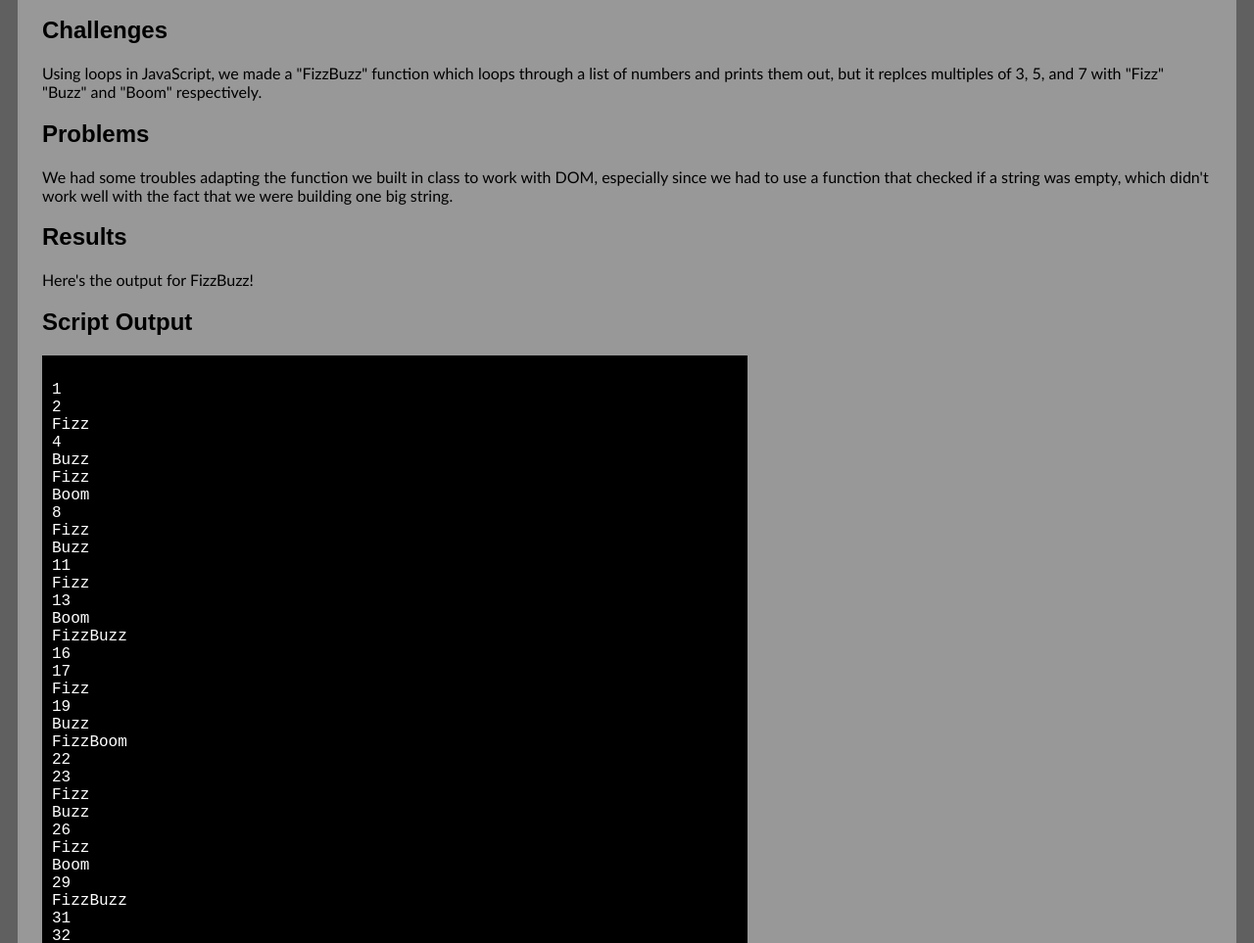
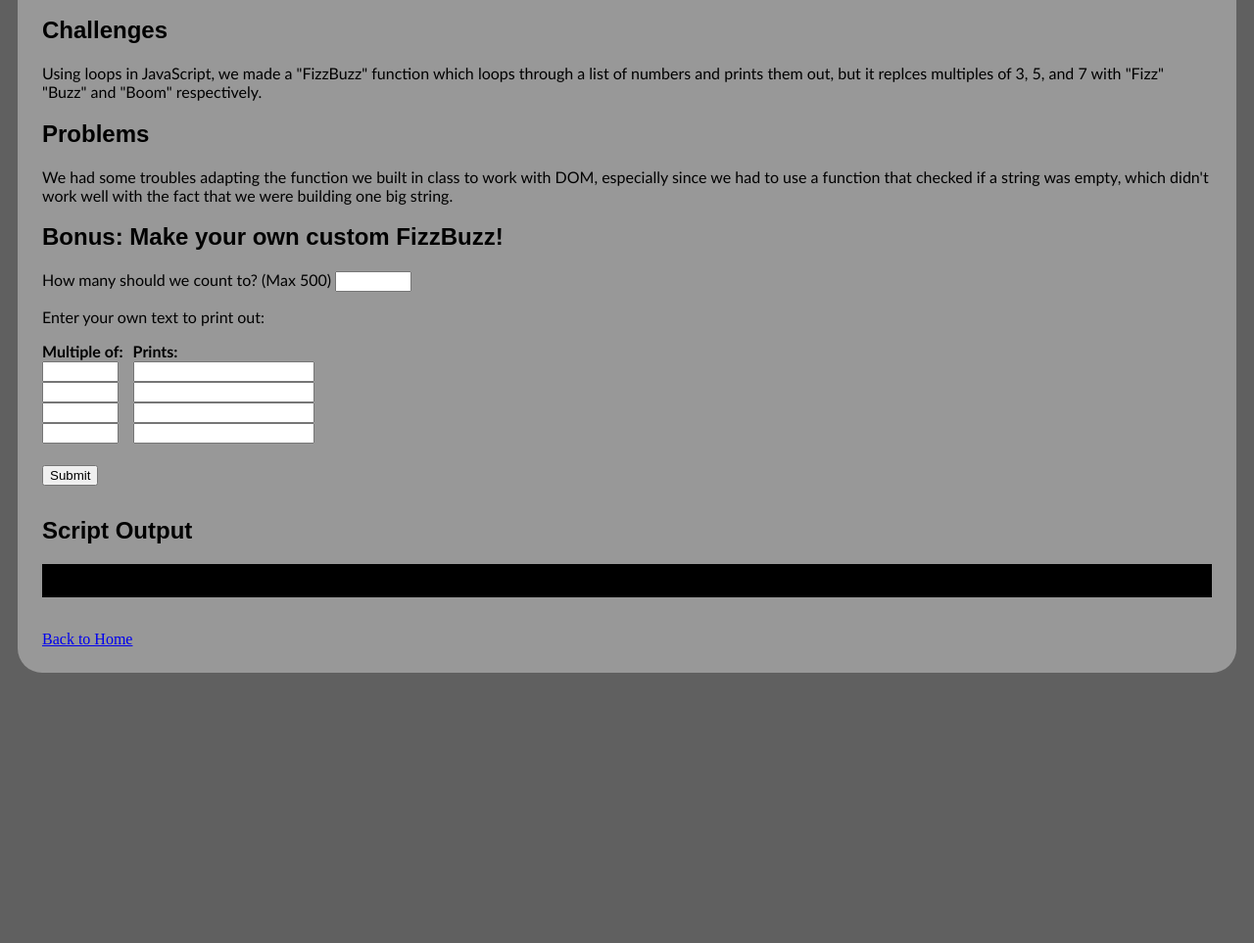
Before and after one commit to cchoi14/ART101, a plain HTML site: page lab13/index.html in a window 1280 px wide. Shown: the part 137-1100 px from the top of the page at 98% size. After the commit the page ends 834 px from the top, so only its background shows below. Drawn offline with nearby package versions, Linux system fonts and the light colour scheme.

Commit message:
lab13 bonus

```diff
--- a/lab13/css/lab.css
+++ b/lab13/css/lab.css
@@ -7,14 +7,52 @@
 
 #output {
   background-color: black;
-  max-width: 700px;
-  padding: 10px;
+  padding-top: 1px;
+  padding-bottom: 1px;
+  padding-left: 10px;
+  padding-right: 10px;
 }
 
 #output p {
    font-family: monospace;
    color: white;
    font-size: 16px;
+   column-count: auto;
+   column-width: 10rem;
+}
+
+#column1 {
+  float: left;
+}
+
+#column2 {
+  float: left;
+  padding-left: 10px;
+}
+
+.nofloating {
+  float: none;
+  clear: both;
+}
+
+.toppadding {
+  padding-top: 12px;
+}
+
+.boldedlabel {
+  font-weight: bold;
+}
+
+.factor {
+  max-width: 70px;
+}
+
+.text {
+
+}
+
+label {
+  font-family: "calibri", sans-serif;
 }
 
 body {
--- a/lab13/index.html
+++ b/lab13/index.html
@@ -24,13 +24,35 @@
 				building one big string.</p>
 		</div>
 		<div id="results">
-			<h2>Results</h2>
-			<p>Here's the output for FizzBuzz!</p>
+			<h2>Bonus: Make your own custom FizzBuzz!</h2>
 		</div>
 
-
-		<h2>Script Output</h2>
-		<div id="output">
+		<div id="input">
+			<label for="count">How many should we count to? (Max 500)</label>
+			<input form="text" class="factor" id="count">
+			<br>
+			<p>Enter your own text to print out:</p>
+			<div id="columns">
+				<div id="column1">
+					<label for="factor" class="boldedlabel">Multiple of:</label><br>
+					<input form="text" class="factor" id="factor1"><br>
+					<input form="text" class="factor" id="factor2"><br>
+					<input form="text" class="factor" id="factor3"><br>
+					<input form="text" class="factor" id="factor4"><br>
+				</div>
+				<div id="column2">
+					<label for="text" class="boldedlabel">Prints:</label><br>
+					<input form="text" class="text" id="text1"><br>
+					<input form="text" class="text" id="text2"><br>
+					<input form="text" class="text" id="text3"><br>
+					<input form="text" class="text" id="text4">
+				</div>
+				<br><br><br><br><br><br><br>
+				<button id="button">Submit</button>
+			</div>
+		</div>
+		<h2 class="nofloating toppadding">Script Output</h2>
+		<div id="output" class="nofloating">
 			<p></p>
 		</div>
 		<div id="house-desc">
--- a/lab13/js/lab.js
+++ b/lab13/js/lab.js
@@ -8,29 +8,42 @@
 // FizzBuzz function
 // Loop through numbers 1 to 200, listing them as you go
 function FizzBuzz() {
-  // declare one small string to contain every line of the loop
-  // and one big string to be added via DOM
+  // small string is used to contain every 'line'
   var str = "";
+  // one big string contains the whole thing to be printed via DOM
   var strBig = "";
+  var count = $("#count").val();
+  var f1 = $("#factor1").val();
+  var f2 = $("#factor2").val();
+  var f3 = $("#factor3").val();
+  var f4 = $("#factor4").val();
+  var t1 = $("#text1").val();
+  var t2 = $("#text2").val();
+  var t3 = $("#text3").val();
+  var t4 = $("#text4").val();
 
-  for (var i = 1; i <= 200; i++) {
-    // for every multiple of 3, add "Fizz" to string
-    if ((i % 3) == 0) {
-      str += "Fizz";
+  for (var i = 1; i <= count; i++) {
+    // for every multiple of f1, add t1 to string
+    if ((i % f1) == 0) {
+      str += t1;
     }
 
-    // for every multiple of 5, add "Buzz" to string
-    if ((i % 5) == 0) {
-      str += "Buzz";
+    // for every multiple of f1, add t1 to string
+    if ((i % f2) == 0) {
+      str += t2;
     }
 
     // for every multiple of 7, add "Boom" to string
-    if ((i % 7) == 0) {
-      str += "Boom";
+    if ((i % f3) == 0) {
+      str += t3;
+    }
+
+    if ((i % f4) == 0) {
+      str += t4;
     }
 
     // if none of the above applies, add number
-    if ( str == "" ) {
+    if (str == "") {
       str += i;
     }
 
@@ -45,5 +58,7 @@ function FizzBuzz() {
   // change the contents of output div with DOM
   $("#output p").html(strBig);
 }
-// calls FizzBuzz
-FizzBuzz();
+
+$("#button").click(function() {
+  FizzBuzz();
+})
```
